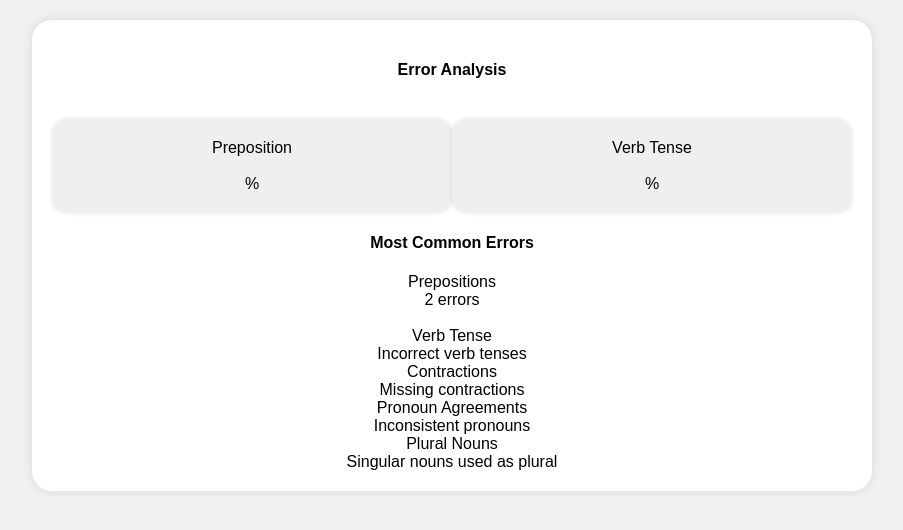
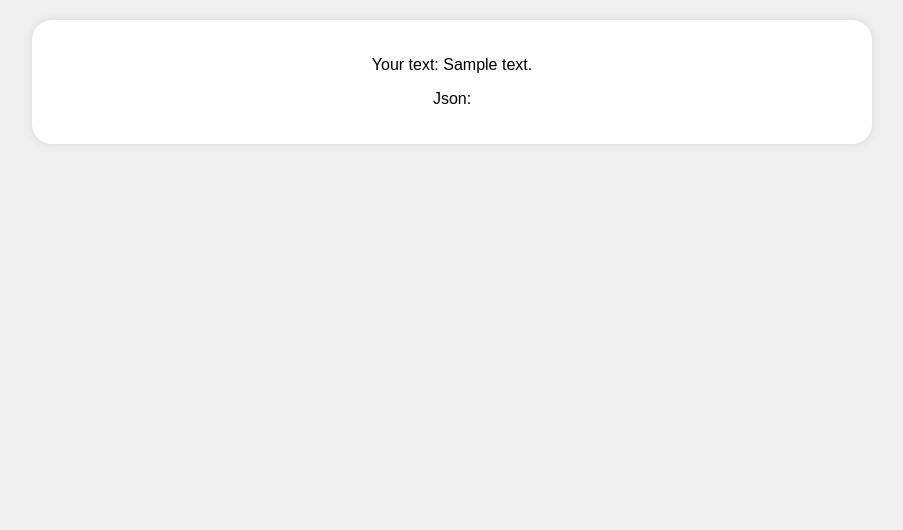
Before and after one commit to Rakif215/capstoneproject, a Flask app: template templates/error.html in a window 1280 px wide. Shown: the top 530 px of the page, without its empty margins (188-1091 px from the left). Run offline with Flask 3, Linux system fonts and the light colour scheme; the template is opened without the code that fills it: most values are stand-ins (such as "Sample title", 1, 10 or a date in 2020); parts of the project's set-up code (start-up, migrations or seed data) failed here and were passed over.

Commit message:
Few changes

```diff
--- a/app.py
+++ b/app.py
@@ -66,9 +66,46 @@
         # here
         return render_template('process_text.html', input_text=input_text , corrected_essay=corrected_essay)
 
-@app.route('/error', methods=['GET'])
+@app.route('/error', methods=['POST'])
 def error():
-    return render_template('error.html')
+    if request.method == 'POST':
+        input_text = request.form['input_text']
+        prompt = '''Imagine you're an English Grammar Checker tasked with correcting an essay potentially riddled with grammar and spelling errors.
+    Provide the corrected version of the essay along with feedback on the incorrect parts of speech.
+    Errors should be identified based on their parts of speech. Format the output as JSON and MAKE IT CONSISTENT please. ''' + input_text
+        chat_completion = client.chat.completions.create(
+            messages=[
+                {
+                    "role": "user",
+                    "content": prompt,
+                },
+                {
+                    "role": "assistant",
+                    "content": '''Do not use Word Usage as error type please.
+                    Use something that is related to parts of speech in English.
+                    Provide another field for a review sentence.
+                    For example, a sentence such as
+                    "instead of think in all the negative thing like i never been the same person",
+                    the review feedback should be:
+                    "You should have used the word 'thinking' instead of think and 'things' instead of thing".
+                    Please ensure that the errors such as 'subject verb agreement' appear only once in the json.
+                    If there are more than one error type, put the incorrect version on a list and correct versions on a list too.
+                    Add another key that contains the 'number_of_mistakes' overall in types.''',
+                },
+                {
+                    "role": "user",
+                    "content": '''Please give all the errors and their types.
+                    I need to see errors like subject verb agreement, prepositions, verb tense, etc.
+                    '''
+                }
+
+            ],
+            model="gpt-3.5-turbo",
+            response_format={"type": "json_object"}
+        )
+        error_json = json.loads(chat_completion.choices[0].message.content)
+        return render_template('error.html', input_text = input_text, error_json = error_json)
+
 
 if __name__ == '__main__':
     app.run(debug=False)
--- a/templates/error.html
+++ b/templates/error.html
@@ -14,54 +14,12 @@
     <div id="container">
       <div class="error-container">
 
+        <p> Your text: {{input_text}}</p>
 
-        <h4>Error Analysis</h4><br>
-        <div class="score-box-container">
-          <div class="score-box passive-voice-score">
-            Preposition<br><br>
-            <span id="sctext">{{ error }}%</span>
-          </div>
-          <div class="score-box passive-voice-score">
-            Verb Tense<br><br>
-            <span id="sctext">{{ error }}%</span>
-          </div>
-        </div>
-
-        <div class="faq-container">
-          <h4>
-            Most Common Errors
-          </h4>
-          <div class="faq-box" onclick="toggleAnswer(1)">
-            <div class="question">Prepositions <span class="err-text"></span></div>
-            <div class="answer" id="answer1">2 errors</div>
-          </div><br>
-
-          <div class="faq-box" onclick="toggleAnswer(2)">
-            <div class="question">Verb Tense <span class="err-text"></span></div>
-            <div class="answer" id="answer2">Incorrect verb tenses</div>
-          </div>
-
-          <div class="faq-box" onclick="toggleAnswer(3)">
-            <div class="question">Contractions <span class="err-text"></span></div>
-            <div class="answer" id="answer3">Missing contractions</div>
-          </div>
-
-          <div class="faq-box" onclick="toggleAnswer(4)">
-            <div class="question">Pronoun Agreements <span class="err-text"></span></div>
-            <div class="answer" id="answer4">Inconsistent pronouns</div>
-          </div>
-
-          <div class="faq-box" onclick="toggleAnswer(5)">
-            <div class="question">Plural Nouns <span class="err-text"></span></div>
-            <div class="answer" id="answer5">Singular nouns used as plural</div>
-          </div>
-
-          <!-- Add more FAQ boxes as needed -->
-        </div>
+        <p> Json: {{error_json}}</p>
+      </div>
 
 
-      </div>
-    </div>
   </center>
   <script src="../static/script.js"></script>
 </body>
```
